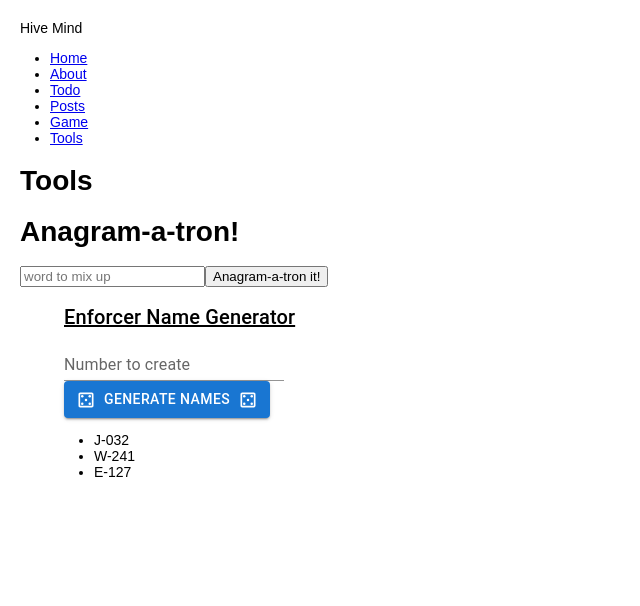
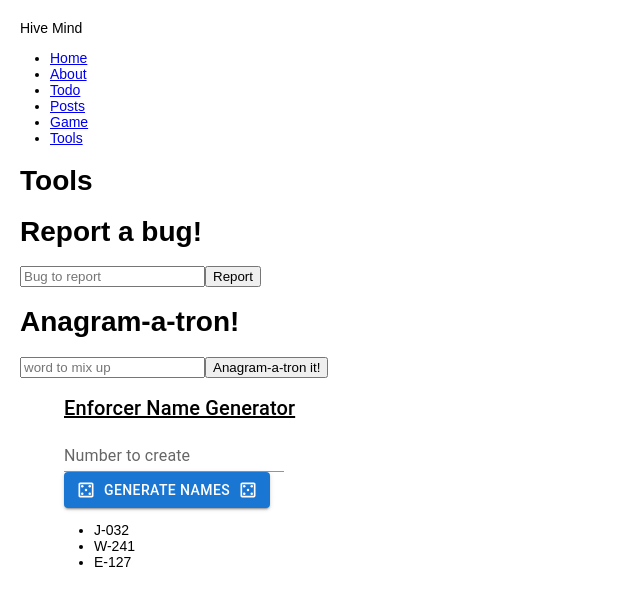
Before and after one commit to aneylon/Hive-Mind-RR, a React (Create React App) app: page /Tools in a window 1280 px wide. Shown: the top 606 px of the page, without its empty margins (0-640 px from the left). Built offline with nearby package versions, Linux system fonts and the light colour scheme.

Commit message:
Start bug report component.

```diff
--- /dev/null
+++ b/src/components/BugReport/BugReport.js
@@ -0,0 +1,13 @@
+import React from 'react'
+
+const BugReport = () => {
+	return (
+		<div>
+			<h1>Report a bug!</h1>
+			<input placeholder='Bug to report' />
+			<button>Report</button>
+		</div>
+	)
+}
+
+export default BugReport
--- a/src/components/Tools.js
+++ b/src/components/Tools.js
@@ -1,4 +1,5 @@
 import React from 'react'
+import BugReport from './BugReport/BugReport'
 import Dice from './dice'
 import EnforcerNameGenerator from './name-generator/enforcer-name-generator'
 import Anagram from './Tools/Anagram/Anagram'
@@ -7,6 +8,7 @@ const Tools = () => {
 	return (
 		<div>
 			<h1>Tools</h1>
+			<BugReport />
 			<Anagram />
 			<EnforcerNameGenerator />
 			{/* <Dice /> */}
```
Also changed, not shown: 1 other file (tests, documents, lock files or other folders).
